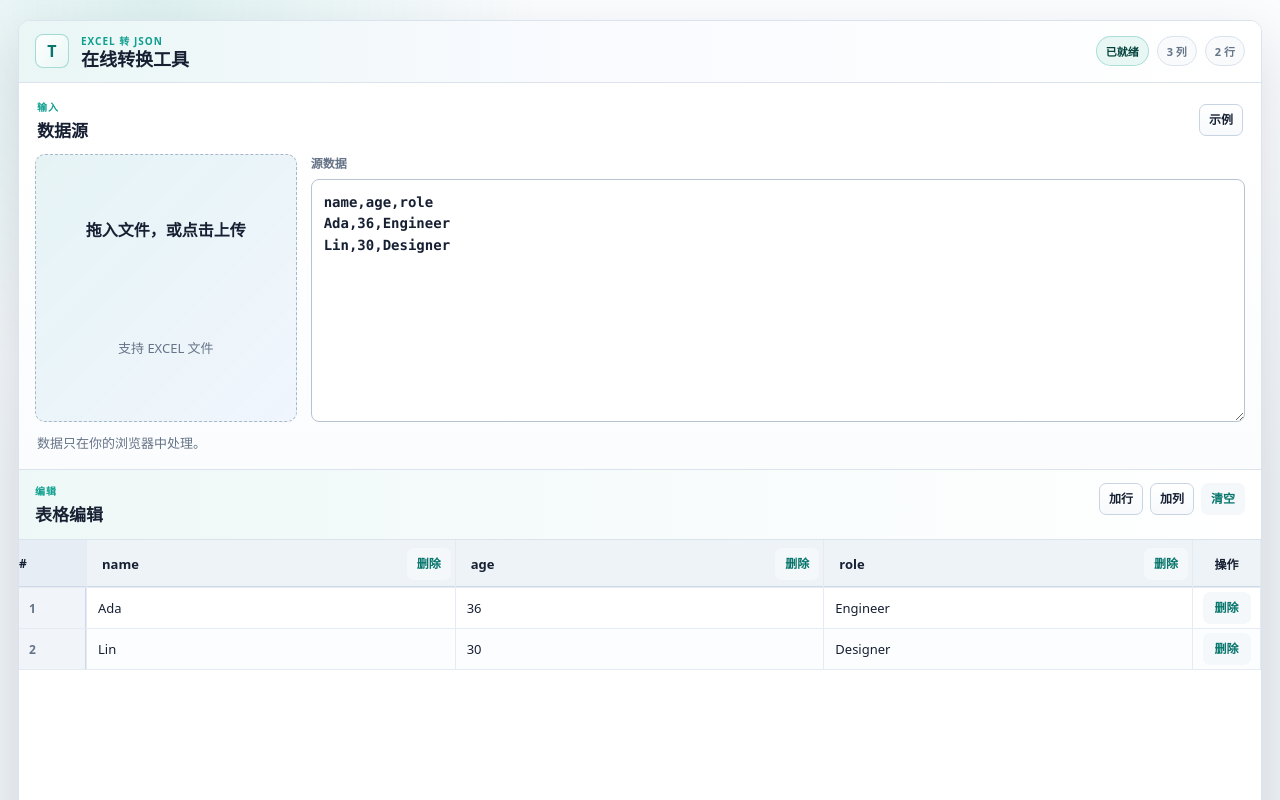
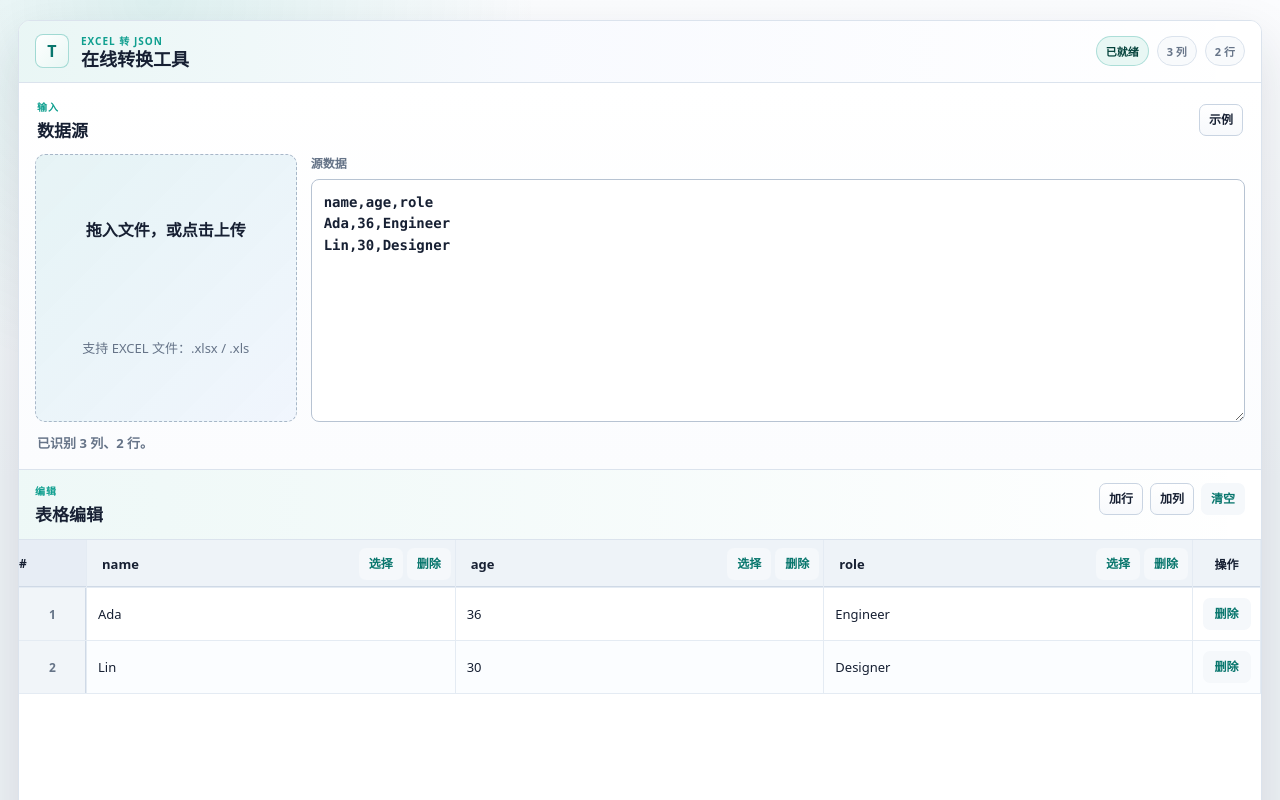
Before and after one commit to lexang/tapt, a Next.js app: page / in a window 1280 px wide. Both pictures are taken after a click on the button "示例". Shown: the top 800 px of the page. Built offline with nearby package versions, Linux system fonts and the light colour scheme.

Commit message:
feat: improve source and table controls

```diff
--- a/app/globals.css
+++ b/app/globals.css
@@ -726,6 +726,12 @@ select.control {
   box-shadow: var(--shadow-soft);
 }
 
+.dropzone-active {
+  border-color: var(--accent);
+  background: #e3f5f1;
+  box-shadow: 0 0 0 4px rgba(15, 159, 143, 0.12);
+}
+
 .dropzone input {
   position: absolute;
   width: 1px;
@@ -743,6 +749,11 @@ select.control {
   color: var(--muted);
   font-size: 13px;
   line-height: 1.5;
+}
+
+.dropzone-warning {
+  color: var(--amber) !important;
+  font-weight: 800;
 }
 
 .inline-message {
@@ -809,6 +820,7 @@ select.control {
 }
 
 .table-scroll {
+  position: relative;
   overflow: auto;
   border: 0;
   border-radius: 0;
@@ -818,6 +830,22 @@ select.control {
     inset 0 -1px 0 var(--line);
   max-height: 620px;
   min-height: 390px;
+}
+
+.selection-toolbar {
+  position: sticky;
+  top: 0;
+  z-index: 5;
+  display: flex;
+  gap: 10px;
+  align-items: center;
+  justify-content: space-between;
+  border-bottom: 1px solid rgba(15, 159, 143, 0.22);
+  background: #e8f7f4;
+  color: #04423b;
+  font-size: 13px;
+  font-weight: 850;
+  padding: 8px 12px;
 }
 
 .data-grid {
@@ -877,10 +905,10 @@ select.control {
 
 .column-head {
   display: grid;
-  grid-template-columns: minmax(130px, 1fr) auto;
+  grid-template-columns: minmax(130px, 1fr) auto auto;
   gap: 4px;
   align-items: center;
-  min-width: 210px;
+  min-width: 258px;
   padding: 4px;
 }
 
@@ -899,6 +927,29 @@ select.control {
   background: #f1f5f9;
   text-align: center;
   box-shadow: inset -1px 0 0 var(--grid-line-strong);
+}
+
+.row-select-button {
+  width: 100%;
+  min-height: 32px;
+  border: 0;
+  background: transparent;
+  color: inherit;
+  cursor: pointer;
+  font: inherit;
+}
+
+.row-select-button:hover {
+  color: var(--accent-strong);
+}
+
+.selected-axis {
+  background: #dff4f0 !important;
+  color: var(--accent-strong);
+}
+
+.selected-cell {
+  background: #f1fbf9;
 }
 
 .data-grid thead .row-index {
--- a/components/table-editor/table-editor.tsx
+++ b/components/table-editor/table-editor.tsx
@@ -33,10 +33,10 @@ export function TableEditor({
           <h3 id="table-editor-title">表格编辑</h3>
         </div>
         <div className="toolbar">
-          <Button disabled={!canEdit} onClick={onAddRow} size="sm">
+          <Button onClick={onAddRow} size="sm">
             加行
           </Button>
-          <Button disabled={!canEdit} onClick={onAddColumn} size="sm">
+          <Button onClick={onAddColumn} size="sm">
             加列
           </Button>
           <Button disabled={!canEdit} onClick={onClearTable} size="sm" variant="ghost">
--- a/components/table-editor/table-grid.tsx
+++ b/components/table-editor/table-grid.tsx
@@ -97,12 +97,14 @@ export function TableGrid({
   onDeleteRow,
 }: TableGridProps) {
   const inputRefs = useRef(new Map<string, HTMLInputElement>());
+  const [selectedColumnIndexes, setSelectedColumnIndexes] = useState<number[]>([]);
+  const [selectedRowIndexes, setSelectedRowIndexes] = useState<number[]>([]);
 
   if (table.columns.length === 0) {
     return (
       <div className="empty-table">
         <strong>还没有可预览的表格</strong>
-        <span>粘贴数据、上传文件或使用示例后，可以在这里检查和修改内容。</span>
+        <span>粘贴数据、上传文件、使用示例，或点击上方“加行”“加列”手动创建表格。</span>
       </div>
     );
   }
@@ -209,8 +211,58 @@ export function TableGrid({
     focusCell(getNextPosition(position, key));
   }
 
+  function selectColumn(columnIndex: number) {
+    setSelectedColumnIndexes((currentColumnIndexes) =>
+      currentColumnIndexes.includes(columnIndex)
+        ? currentColumnIndexes.filter((currentColumnIndex) => currentColumnIndex !== columnIndex)
+        : [...currentColumnIndexes, columnIndex],
+    );
+    setSelectedRowIndexes([]);
+  }
+
+  function selectRow(rowIndex: number) {
+    setSelectedRowIndexes((currentRowIndexes) =>
+      currentRowIndexes.includes(rowIndex)
+        ? currentRowIndexes.filter((currentRowIndex) => currentRowIndex !== rowIndex)
+        : [...currentRowIndexes, rowIndex],
+    );
+    setSelectedColumnIndexes([]);
+  }
+
+  function deleteSelected() {
+    if (selectedRowIndexes.length > 0) {
+      [...selectedRowIndexes].sort((left, right) => right - left).forEach((rowIndex) => onDeleteRow(rowIndex));
+      setSelectedRowIndexes([]);
+      return;
+    }
+
+    if (selectedColumnIndexes.length > 0) {
+      [...selectedColumnIndexes]
+        .sort((left, right) => right - left)
+        .forEach((columnIndex) => onDeleteColumn(columnIndex));
+      setSelectedColumnIndexes([]);
+    }
+  }
+
+  function deleteColumn(columnIndex: number) {
+    onDeleteColumn(columnIndex);
+    setSelectedColumnIndexes([]);
+  }
+
   return (
     <div className="table-scroll">
+      {selectedRowIndexes.length > 0 || selectedColumnIndexes.length > 0 ? (
+        <div className="selection-toolbar">
+          <span>
+            {selectedRowIndexes.length > 0
+              ? `已选择 ${selectedRowIndexes.length} 行`
+              : `已选择 ${selectedColumnIndexes.length} 列`}
+          </span>
+          <Button onClick={deleteSelected} size="sm" variant="ghost">
+            删除所选
+          </Button>
+        </div>
+      ) : null}
       <table className="data-grid">
         <thead>
           <tr>
@@ -218,7 +270,11 @@ export function TableGrid({
               #
             </th>
             {table.columns.map((column, columnIndex) => (
-              <th key={`${columnIndex}-${column}`} scope="col">
+              <th
+                className={selectedColumnIndexes.includes(columnIndex) ? 'selected-axis' : undefined}
+                key={`${columnIndex}-${column}`}
+                scope="col"
+              >
                 <div className="column-head">
                   <CommitInput
                     ariaLabel={`第 ${columnIndex + 1} 列名称`}
@@ -229,8 +285,16 @@ export function TableGrid({
                     value={column}
                   />
                   <Button
+                    aria-label={`选择 ${column || `第 ${columnIndex + 1} 列`}`}
+                    onClick={() => selectColumn(columnIndex)}
+                    size="sm"
+                    variant="ghost"
+                  >
+                    选择
+                  </Button>
+                  <Button
                     aria-label={`删除 ${column || `第 ${columnIndex + 1} 列`}`}
-                    onClick={() => onDeleteColumn(columnIndex)}
+                    onClick={() => deleteColumn(columnIndex)}
                     size="sm"
                     variant="ghost"
                   >
@@ -247,11 +311,25 @@ export function TableGrid({
         <tbody>
           {table.rows.map((row, rowIndex) => (
             <tr key={rowIndex}>
-              <th className="row-index" scope="row">
-                {rowIndex + 1}
+              <th className={`row-index ${selectedRowIndexes.includes(rowIndex) ? 'selected-axis' : ''}`} scope="row">
+                <button
+                  aria-label={`选择第 ${rowIndex + 1} 行`}
+                  className="row-select-button"
+                  onClick={() => selectRow(rowIndex)}
+                  type="button"
+                >
+                  {rowIndex + 1}
+                </button>
               </th>
               {table.columns.map((column, columnIndex) => (
-                <td key={`${rowIndex}-${columnIndex}`}>
+                <td
+                  className={
+                    selectedRowIndexes.includes(rowIndex) || selectedColumnIndexes.includes(columnIndex)
+                      ? 'selected-cell'
+                      : undefined
+                  }
+                  key={`${rowIndex}-${columnIndex}`}
+                >
                   <CommitInput
                     ariaLabel={`${column || `第 ${columnIndex + 1} 列`} 第 ${rowIndex + 1} 行`}
                     inputRef={(element) => setInputRef({ rowIndex, columnIndex }, element)}
--- a/components/workbench/converter-workbench.tsx
+++ b/components/workbench/converter-workbench.tsx
@@ -1,6 +1,6 @@
 'use client';
 
-import { useMemo, useReducer } from 'react';
+import { useMemo, useReducer, useState } from 'react';
 import { resolveConverter } from '@/lib/converters/resolve-converter';
 import type { ConverterFormat } from '@/lib/converters/catalog';
 import type { TableData } from '@/lib/table/types';
@@ -50,6 +50,11 @@ type WorkbenchState = {
   error?: string;
   notice?: string;
   options: GeneratorOptions;
+};
+
+type SourceFileInfo = {
+  name: string;
+  size: string;
 };
 
 type WorkbenchAction =
@@ -114,6 +119,48 @@ function parseSourceText(sourceText: string, inputFormat: ConverterFormat): Tabl
 function getParseErrorMessage(inputFormat: ConverterFormat): string {
   const label = inputFormat.toUpperCase();
   return `请检查 ${label} 数据格式，修正后会自动生成结果。`;
+}
+
+function formatFileSize(size: number) {
+  if (size < 1024) {
+    return `${size} B`;
+  }
+
+  if (size < 1024 * 1024) {
+    return `${(size / 1024).toFixed(1)} KB`;
+  }
+
+  return `${(size / 1024 / 1024).toFixed(1)} MB`;
+}
+
+function getSourceHint(sourceText: string, inputFormat: ConverterFormat, table: TableData) {
+  const trimmed = sourceText.trim();
+
+  if (!trimmed) {
+    return undefined;
+  }
+
+  if (inputFormat === 'json' && !/^\s*[\[{]/.test(sourceText)) {
+    return 'JSON 通常以 { 或 [ 开头，请确认粘贴内容是否完整。';
+  }
+
+  if (inputFormat === 'markdown' && !trimmed.includes('|')) {
+    return 'Markdown 表格通常包含 | 分隔符。';
+  }
+
+  if (inputFormat === 'html' && !/<table[\s>]/i.test(sourceText)) {
+    return 'HTML 表格通常包含 <table> 标签。';
+  }
+
+  if (inputFormat === 'sql' && !/(insert\s+into|values\s*\()/i.test(sourceText)) {
+    return 'SQL 输入目前主要识别 INSERT INTO 语句。';
+  }
+
+  if ((inputFormat === 'csv' || inputFormat === 'excel') && table.columns.length <= 1 && table.rows.length > 0) {
+    return '如果数据来自 Excel，可以直接复制多列内容粘贴进来。';
+  }
+
+  return `已识别 ${table.columns.length} 列、${table.rows.length} 行。`;
 }
 
 function hasTableData(table: TableData): boolean {
@@ -303,6 +350,8 @@ export function ConverterWorkbench({ initialConverterId = 'excel-to-json' }: Con
   const converter = resolveConverter(initialConverterId) ?? resolveConverter('excel-to-json');
   const initialInputFormat = converter?.inputFormat ?? 'excel';
   const initialOutputFormat = converter?.outputFormat ?? 'json';
+  const [isReadingFile, setIsReadingFile] = useState(false);
+  const [fileInfo, setFileInfo] = useState<SourceFileInfo | undefined>(undefined);
   const [state, dispatch] = useReducer(reducer, {
     inputFormat: initialInputFormat,
     outputFormat: initialOutputFormat,
@@ -318,8 +367,15 @@ export function ConverterWorkbench({ initialConverterId = 'excel-to-json' }: Con
   );
   const canEditTable = hasTableData(state.table);
   const statusLabel = state.error ? '需要检查' : canEditTable ? '已就绪' : '等待数据';
+  const inputHint = state.error ? undefined : getSourceHint(state.sourceText, state.inputFormat, state.table);
 
   async function handleFileSelected(file: File) {
+    setIsReadingFile(true);
+    setFileInfo({
+      name: file.name,
+      size: formatFileSize(file.size),
+    });
+
     try {
       const result = await readFileAsTable(file, state.inputFormat);
       dispatch({ type: 'fileParsed', fileName: file.name, ...result });
@@ -329,6 +385,8 @@ export function ConverterWorkbench({ initialConverterId = 'excel-to-json' }: Con
         sourceName: file.name,
         message: `无法读取 ${file.name}，请确认文件内容和当前输入格式匹配。`,
       });
+    } finally {
+      setIsReadingFile(false);
     }
   }
 
@@ -354,12 +412,21 @@ export function ConverterWorkbench({ initialConverterId = 'excel-to-json' }: Con
       <div className="workbench-stack">
         <SourcePanel
           error={state.error}
+          fileInfo={fileInfo}
           inputFormat={state.inputFormat}
+          inputHint={inputHint}
+          isReadingFile={isReadingFile}
           sourceName={state.sourceName}
           sourceText={state.sourceText}
           onFileSelected={handleFileSelected}
-          onSourceTextChange={(value) => dispatch({ type: 'sourceTextChanged', value })}
-          onUseExample={() => dispatch({ type: 'exampleLoaded' })}
+          onSourceTextChange={(value) => {
+            setFileInfo(undefined);
+            dispatch({ type: 'sourceTextChanged', value });
+          }}
+          onUseExample={() => {
+            setFileInfo(undefined);
+            dispatch({ type: 'exampleLoaded' });
+          }}
         />
 
         <EditorPanel
--- a/components/workbench/source-panel.tsx
+++ b/components/workbench/source-panel.tsx
@@ -1,10 +1,19 @@
+import { useState } from 'react';
 import type { ChangeEvent, DragEvent } from 'react';
 import { Button } from '@/components/ui/button';
 import type { ConverterFormat } from '@/lib/converters/catalog';
 
+type SourceFileInfo = {
+  name: string;
+  size: string;
+};
+
 type SourcePanelProps = {
   error?: string;
+  fileInfo?: SourceFileInfo;
   inputFormat: ConverterFormat;
+  inputHint?: string;
+  isReadingFile?: boolean;
   sourceName?: string;
   sourceText: string;
   onFileSelected: (file: File) => void;
@@ -21,6 +30,15 @@ const acceptByFormat: Record<ConverterFormat, string> = {
   html: '.html,.htm,text/html',
 };
 
+const extensionByFormat: Record<ConverterFormat, string[]> = {
+  excel: ['xlsx', 'xls'],
+  csv: ['csv', 'tsv', 'txt'],
+  json: ['json'],
+  markdown: ['md', 'markdown'],
+  sql: ['sql'],
+  html: ['html', 'htm'],
+};
+
 function getPlaceholder(inputFormat: ConverterFormat): string {
   if (inputFormat === 'excel') {
     return '也可以粘贴从 Excel 复制出的表格内容…';
@@ -29,15 +47,24 @@ function getPlaceholder(inputFormat: ConverterFormat): string {
   return `粘贴 ${inputFormat.toUpperCase()} 数据，转换结果会自动更新…`;
 }
 
+function getFileExtension(fileName: string) {
+  return fileName.split('.').pop()?.toLowerCase() ?? '';
+}
+
 export function SourcePanel({
   error,
+  fileInfo,
   inputFormat,
+  inputHint,
+  isReadingFile = false,
   sourceName,
   sourceText,
   onFileSelected,
   onSourceTextChange,
   onUseExample,
 }: SourcePanelProps) {
+  const [isDragging, setIsDragging] = useState(false);
+
   function handleFileChange(event: ChangeEvent<HTMLInputElement>) {
     const file = event.target.files?.[0];
     if (file) {
@@ -48,6 +75,7 @@ export function SourcePanel({
 
   function handleDrop(event: DragEvent<HTMLLabelElement>) {
     event.preventDefault();
+    setIsDragging(false);
     const file = event.dataTransfer.files[0];
     if (file) {
       onFileSelected(file);
@@ -67,8 +95,12 @@ export function SourcePanel({
       </div>
 
       <label
-        className="dropzone"
-        onDragOver={(event) => event.preventDefault()}
+        className={['dropzone', isDragging ? 'dropzone-active' : ''].filter(Boolean).join(' ')}
+        onDragLeave={() => setIsDragging(false)}
+        onDragOver={(event) => {
+          event.preventDefault();
+          setIsDragging(true);
+        }}
         onDrop={handleDrop}
       >
         <input
@@ -78,8 +110,15 @@ export function SourcePanel({
           onChange={handleFileChange}
           type="file"
         />
-        <span>拖入文件，或点击上传</span>
-        <small>{sourceName ? `已选择：${sourceName}` : `支持 ${inputFormat.toUpperCase()} 文件`}</small>
+        <span>{isReadingFile ? '正在读取文件…' : '拖入文件，或点击上传'}</span>
+        <small>
+          {fileInfo
+            ? `${fileInfo.name} · ${fileInfo.size}`
+            : `支持 ${inputFormat.toUpperCase()} 文件：.${extensionByFormat[inputFormat].join(' / .')}`}
+        </small>
+        {sourceName && !extensionByFormat[inputFormat].includes(getFileExtension(sourceName)) ? (
+          <small className="dropzone-warning">文件扩展名和当前格式不完全一致，请确认内容可以转换。</small>
+        ) : null}
       </label>
 
       <label className="field">
@@ -101,6 +140,8 @@ export function SourcePanel({
         <p className="inline-message inline-message-error" role="alert">
           {error}
         </p>
+      ) : inputHint ? (
+        <p className="inline-message inline-message-success">{inputHint}</p>
       ) : (
         <p className="inline-message">数据只在你的浏览器中处理。</p>
       )}
```
Also changed, not shown: lib/table/ops.ts (+8 -0 lines).
